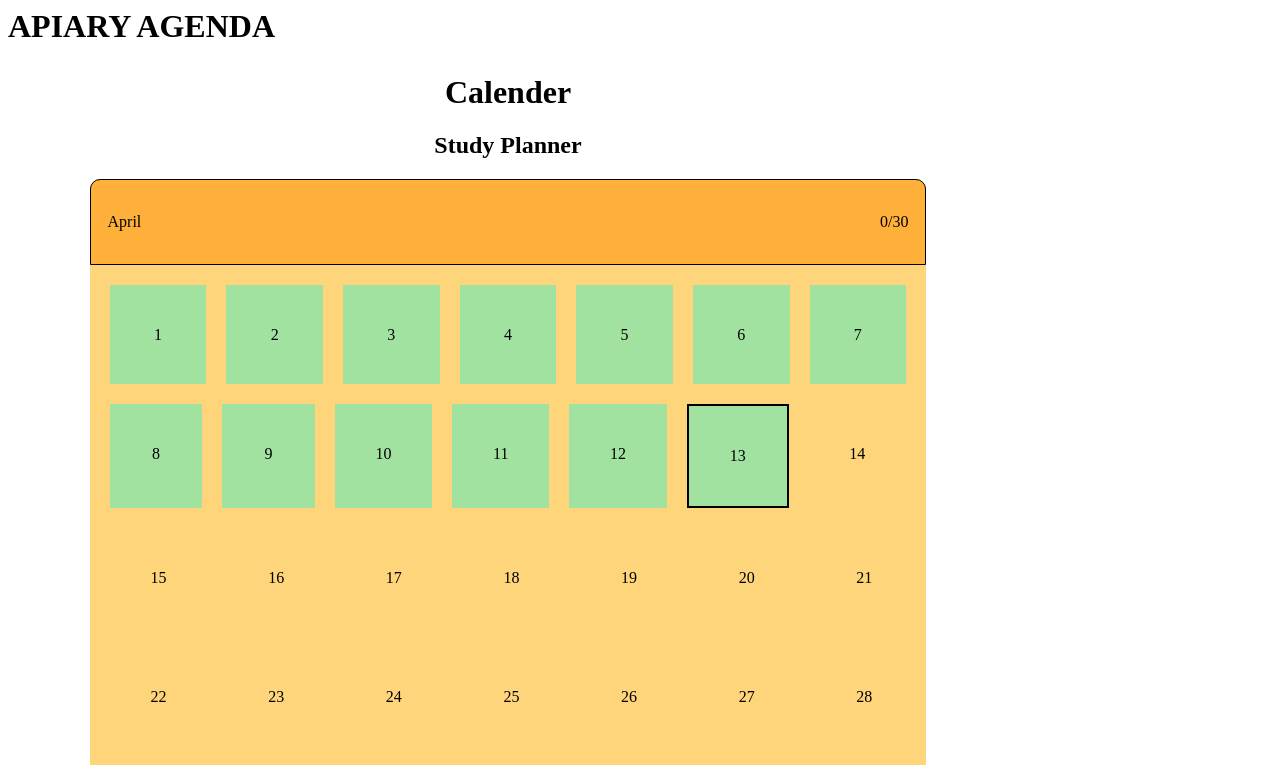
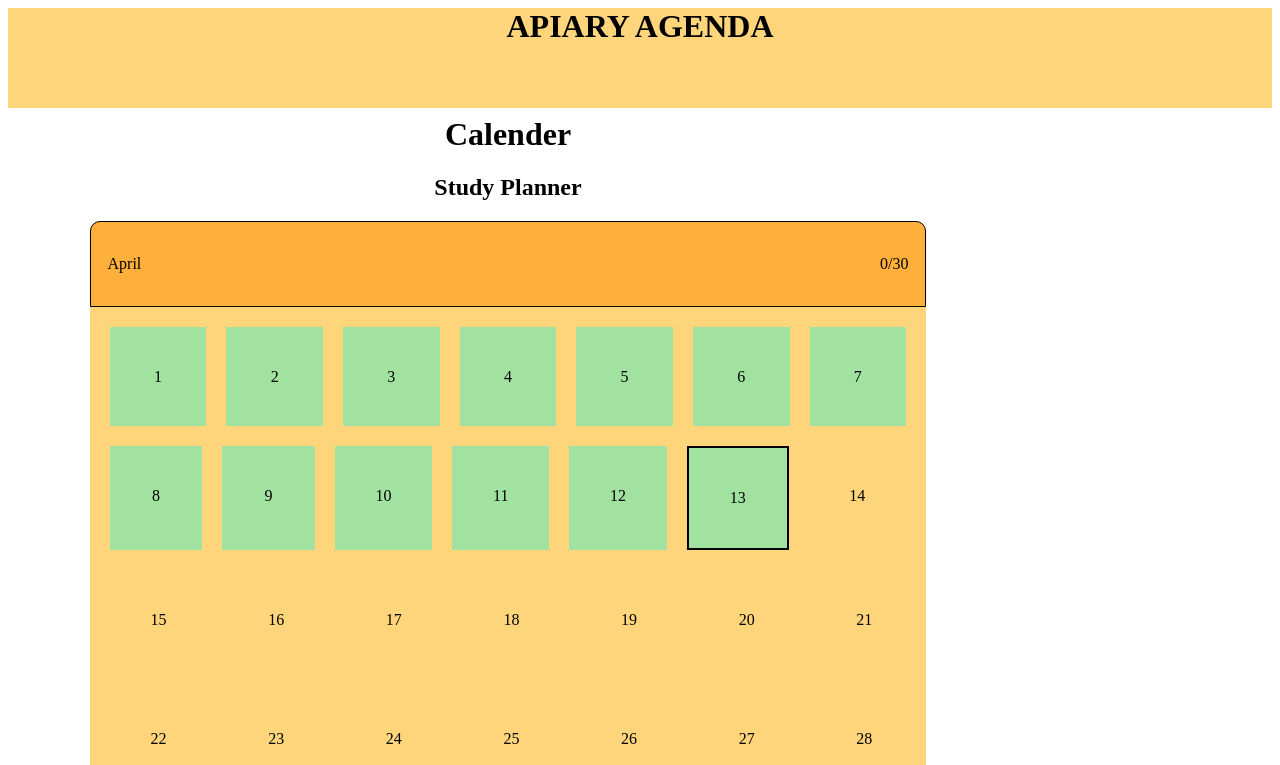
Before and after one commit to aliwarisha20042412-source/Study-Planner, a plain HTML site: page index.html in a window 1280 px wide. Shown: the top 765 px of the page. Drawn offline with Linux system fonts and the light colour scheme.

Commit message:
Update styling.css

```diff
--- a/styling.css
+++ b/styling.css
@@ -13,4 +13,10 @@ td{
       background-color: #FFD57B;
 }
 
-/*
+/* HOME PAGE STYLING */
+
+header{
+      background-color: #FFD57B;
+      text-align: center;
+      height: 100px;
+}
```
